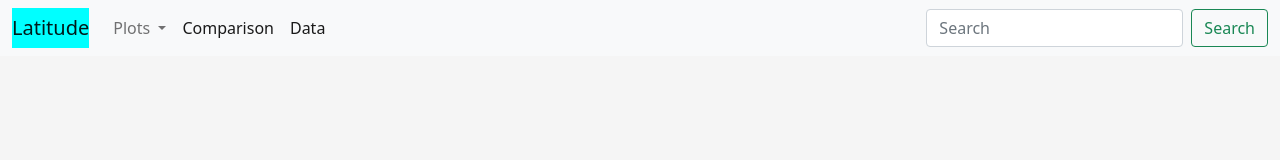
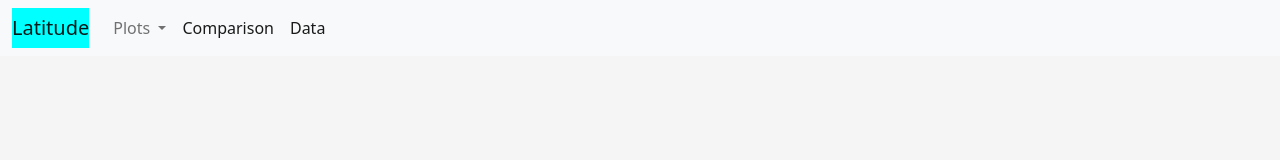
Before and after one commit to miller78130/Web-Design-Challenge, a plain HTML site: page WebVisualizations/cloudiness.html in a window 1280 px wide. Drawn offline with nearby package versions, Linux system fonts and the light colour scheme.

Commit message:
index.html2

```diff
--- a/WebVisualizations/cloudiness.html
+++ b/WebVisualizations/cloudiness.html
@@ -46,10 +46,6 @@
               </li>
 
             </ul>
-            <form class="d-flex">
-              <input class="form-control me-2" type="search" placeholder="Search" aria-label="Search">
-              <button class="btn btn-outline-success" type="submit">Search</button>
-            </form>
           </div>
         </div>
       </nav>
--- a/WebVisualizations/styles.css
+++ b/WebVisualizations/styles.css
@@ -1,6 +1,6 @@
 body{
     background-color: whitesmoke;
-  }
+    }
     img{
         width:100%;
         height:100%
```
Also changed, not shown: WebVisualizations/humidity.html (+0 -4 lines), WebVisualizations/temp.html (+0 -4 lines), WebVisualizations/wind_speed.html (+0 -4 lines), 1 other file.
